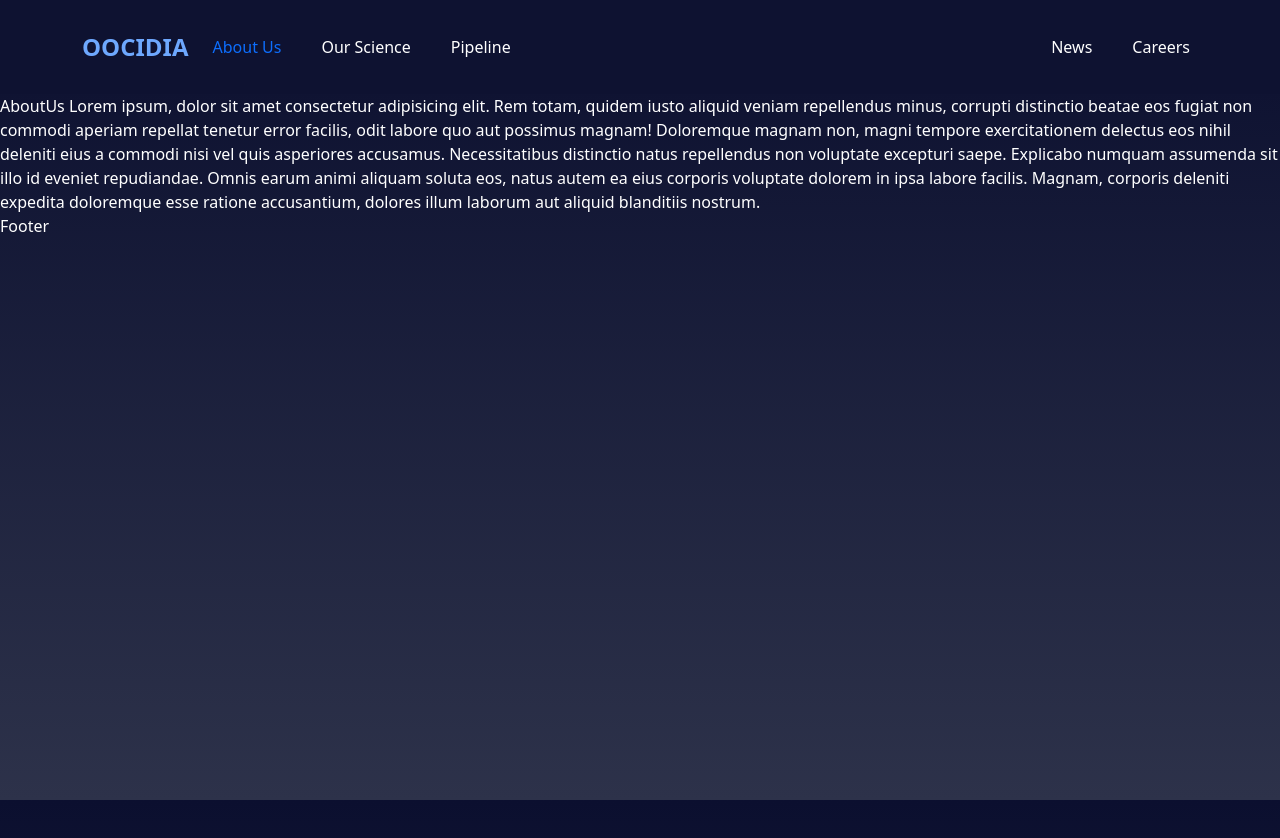
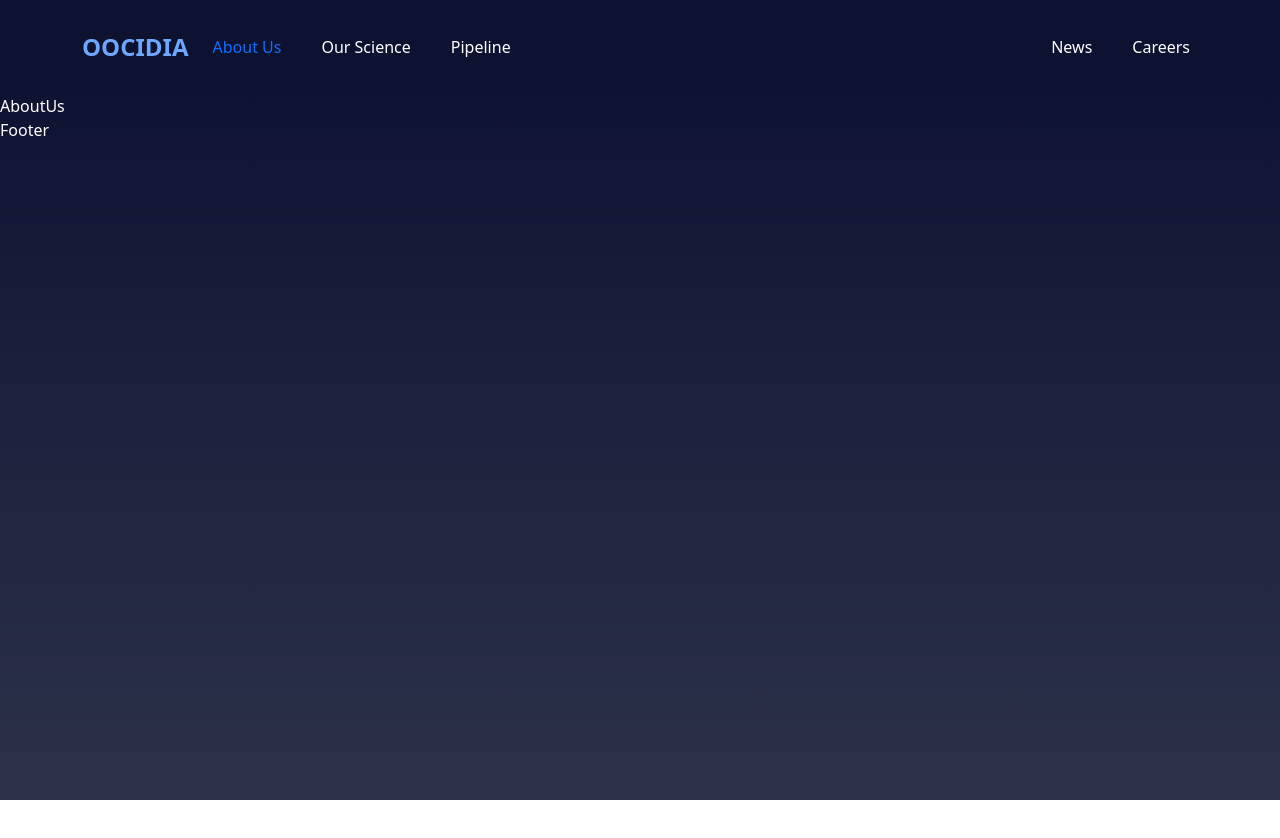
Before and after one commit to rnaufal52/oocidia, a React (Vite) app: page /about-us in a window 1280 px wide. Shown: the top 838 px of the page. After the commit the page ends 800 px from the top, so only its background shows below. Built offline with nearby package versions, Linux system fonts and the light colour scheme.

Commit message:
navbar dan background style

```diff
--- a/src/Pages/AboutUs.tsx
+++ b/src/Pages/AboutUs.tsx
@@ -1,20 +1,5 @@
 const AboutUs = () => {
-    return (
-        <div>
-            AboutUs Lorem ipsum, dolor sit amet consectetur adipisicing elit.
-            Rem totam, quidem iusto aliquid veniam repellendus minus, corrupti
-            distinctio beatae eos fugiat non commodi aperiam repellat tenetur
-            error facilis, odit labore quo aut possimus magnam! Doloremque
-            magnam non, magni tempore exercitationem delectus eos nihil deleniti
-            eius a commodi nisi vel quis asperiores accusamus. Necessitatibus
-            distinctio natus repellendus non voluptate excepturi saepe.
-            Explicabo numquam assumenda sit illo id eveniet repudiandae. Omnis
-            earum animi aliquam soluta eos, natus autem ea eius corporis
-            voluptate dolorem in ipsa labore facilis. Magnam, corporis deleniti
-            expedita doloremque esse ratione accusantium, dolores illum laborum
-            aut aliquid blanditiis nostrum.
-        </div>
-    )
+    return <div>AboutUs</div>
 }
 
 export default AboutUs
--- a/src/Templates/HomeTemplates/HomeNavbar.tsx
+++ b/src/Templates/HomeTemplates/HomeNavbar.tsx
@@ -4,16 +4,19 @@ import { NavLink } from "react-router-dom"
 const HomeNavbar = () => {
     return (
         <Navbar
-            className="py-4"
+            className="home-navbar py-4"
             expand="lg"
             bg="oxford-blue-2"
             data-bs-theme="dark"
             fixed="top"
         >
             <Container>
-                <Navbar.Brand href="#" className="text-blue-300 fw-bold fs-4">
+                <NavLink
+                    to="/"
+                    className="navbar-brand text-blue-300 fw-bold fs-4"
+                >
                     OOCIDIA
-                </Navbar.Brand>
+                </NavLink>
                 <Navbar.Toggle aria-controls="navbarScroll" />
                 <Navbar.Collapse>
                     <Nav className="me-auto gap-lg-4">
--- a/src/assets/css/index.css
+++ b/src/assets/css/index.css
@@ -1 +1 @@
-.text-blue-300{color:#6ea8fe}.bg-blue-300{background-color:#6ea8fe}.text-blue-500{color:#0d6efd}.bg-blue-500{background-color:#0d6efd}.text-oxford-blue{color:#0b0f2f}.bg-oxford-blue{background-color:#0b0f2f}.text-oxford-blue-2{color:#0e1231}.bg-oxford-blue-2{background-color:#0e1231}.text-space-cadet{color:#2d324a}.bg-space-cadet{background-color:#2d324a}body{background-image:linear-gradient(180deg, #0B0F2F 0%, #2D324A 100%);background-size:cover;background-repeat:no-repeat;height:100vh;background-attachment:fixed;color:#fff}.nav-link{color:#fff}.nav-link.active{color:#0d6efd !important}.main-content{margin-top:94px}/*# sourceMappingURL=index.css.map */
+.text-blue-300{color:#6ea8fe}.bg-blue-300{background-color:#6ea8fe}.text-blue-500{color:#0d6efd}.bg-blue-500{background-color:#0d6efd}.text-oxford-blue{color:#0b0f2f}.bg-oxford-blue{background-color:#0b0f2f}.text-oxford-blue-2{color:#0e1231}.bg-oxford-blue-2{background-color:#0e1231}.text-space-cadet{color:#2d324a}.bg-space-cadet{background-color:#2d324a}body{background-image:linear-gradient(180deg, #0B0F2F 0%, #2D324A 100%);background-attachment:fixed;color:#fff}.home-navbar .navbar-brand:is(:hover,.active){color:#6ea8fe}.nav-link{color:#fff}.nav-link.active{color:#0d6efd !important}.main-content{margin-top:94px}/*# sourceMappingURL=index.css.map */
--- a/src/assets/sass/index.sass
+++ b/src/assets/sass/index.sass
@@ -2,12 +2,13 @@
 
 body
     background-image: linear-gradient(180deg, #0B0F2F 0%, #2D324A 100%)
-    background-size: cover
-    background-repeat: no-repeat
-    height: 100vh
     background-attachment: fixed
 
     color: #fff
+
+.home-navbar
+    .navbar-brand:is(:hover, .active)
+        color: vars.$blue-300
 
 .nav-link
     color: #fff
@@ -16,4 +17,4 @@ body
         color: vars.$blue-500 !important
 
 .main-content
-    margin-top: 94px
+    margin-top: vars.$navbar-height
--- a/src/assets/sass/vars/vars.sass
+++ b/src/assets/sass/vars/vars.sass
@@ -1 +1,3 @@
 @forward "./_colors"
+
+$navbar-height: 94px
```
Also changed, not shown: 1 other file (tests, documents, lock files or other folders).
